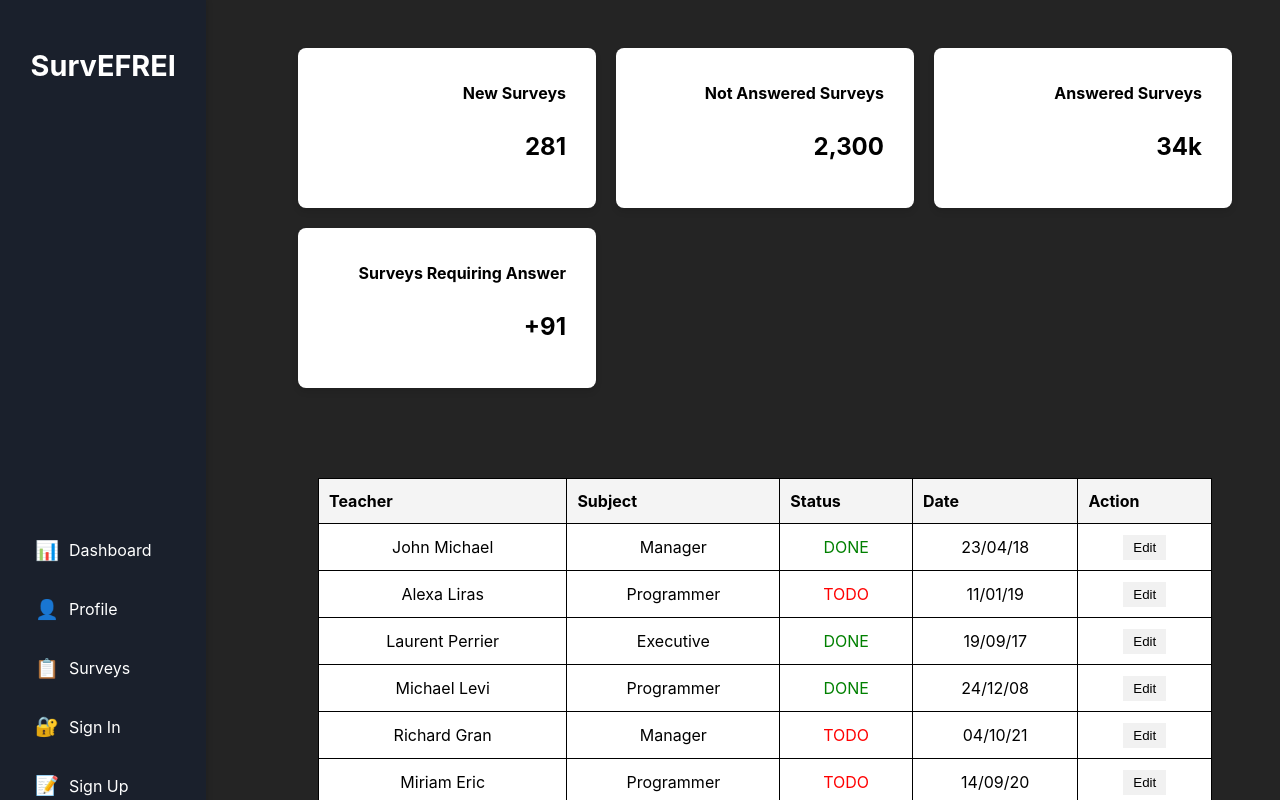
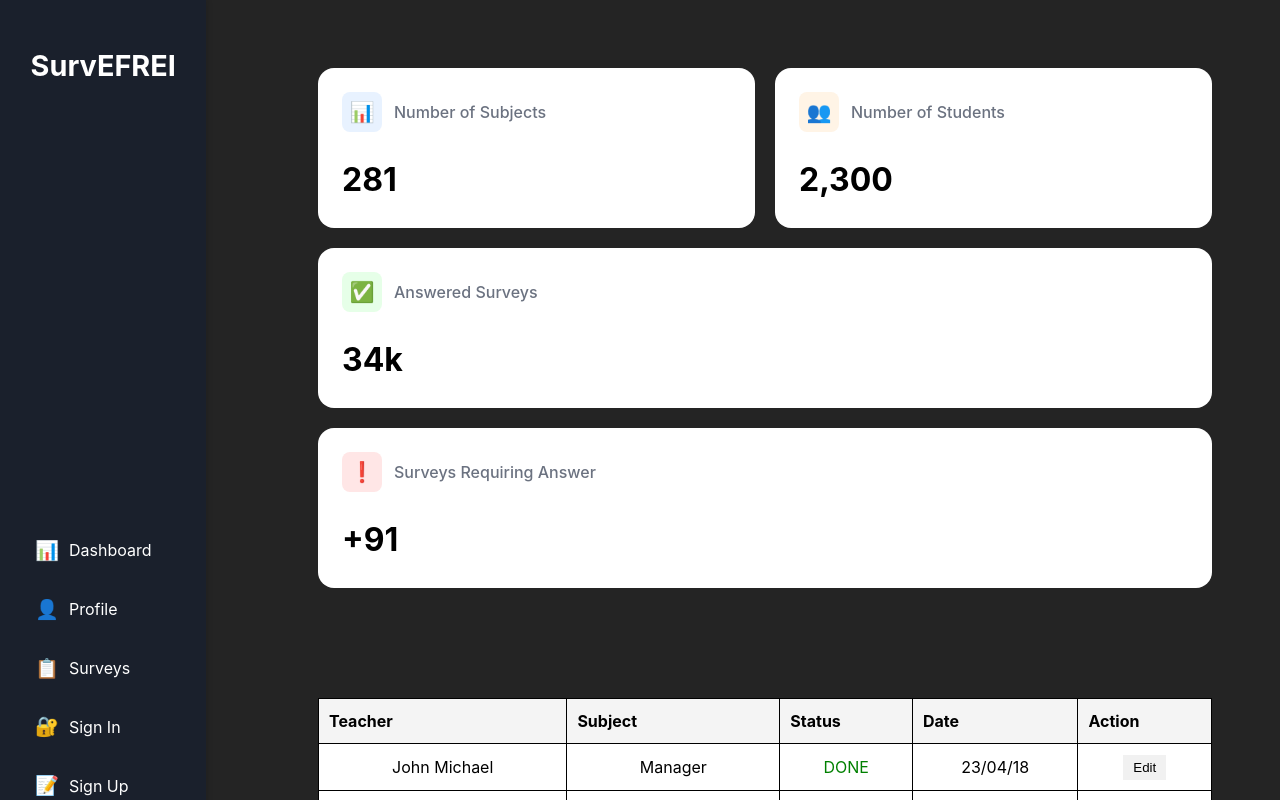
Before and after one commit to llanelli13/SurvEFREI_frontend, a React (Vite) app: page /home/dashboard in a window 1280 px wide. Shown: the top 800 px of the page. Built offline with nearby package versions, Linux system fonts and the light colour scheme.

Commit message:
Stats cards styles WIP

```diff
--- a/src/components/StatsCard.jsx
+++ b/src/components/StatsCard.jsx
@@ -1,25 +1,51 @@
-// StatsCards.jsx
-import React from "react";
-import "./styles/StatsCard.css";  // Assurez-vous d'avoir un fichier CSS pour styliser les cartes
+import React from 'react';
+import './styles/StatsCard.css';
 
 const StatsCards = () => {
   return (
-    <div className="stats-cards">
+    <div className="stats-container">
+      <div className="stats-row">
         <div className="stat-card">
-        <h2>New Surveys</h2>
-        <p>281</p>
+          <div className="stat-header">
+            <div className="stat-icon bg-blue">
+              📊
             </div>
+            <span className="stat-title">Number of Subjects</span>
+          </div>
+          <div className="stat-value">281</div>
+        </div>
+
         <div className="stat-card">
-        <h2>Not Answered Surveys</h2>
-        <p>2,300</p>
+          <div className="stat-header">
+            <div className="stat-icon bg-orange">
+              👥
             </div>
+            <span className="stat-title">Number of Students</span>
+          </div>
+          <div className="stat-value">2,300</div>
+        </div>
+
         <div className="stat-card">
-        <h2>Answered Surveys</h2>
-        <p>34k</p>
+          <div className="stat-header">
+            <div className="stat-icon bg-green">
+              ✅
             </div>
+            <span className="stat-title">Answered Surveys</span>
+          </div>
+          <div className="stat-value">34k</div>
+        </div>
+      </div>
+
+      <div className="stats-row">
         <div className="stat-card">
-        <h2>Surveys Requiring Answer</h2>
-        <p>+91</p>
+          <div className="stat-header">
+            <div className="stat-icon bg-red">
+              ❗
+            </div>
+            <span className="stat-title">Surveys Requiring Answer</span>
+          </div>
+          <div className="stat-value">+91</div>
+        </div>
       </div>
     </div>
   );
--- a/src/components/styles/StatsCard.css
+++ b/src/components/styles/StatsCard.css
@@ -1,30 +1,80 @@
-.stats-cards {
-  display: grid;
-  grid-template-columns: repeat(auto-fit, minmax(250px, 1fr)); /* Gestion dynamique */
+.stats-container {
+  display: flex;
+  flex-direction: column;
   gap: 20px;
-  margin-bottom: 30px;
+  padding: 20px;
+}
+
+.stats-row {
+  display: flex;
+  gap: 20px;
+  flex-wrap: wrap;
+}
+
+.stats-row:first-child {
+  justify-content: space-between;
 }
 
 .stat-card {
-  background-color: #fff;
-  padding: 20px;
-  border-radius: 8px;
-  box-shadow: 0 4px 6px rgba(0, 0, 0, 0.1);
-  text-align: right; /* Alignement à droite */
-  color: #000;
-  height: 120px; /* Fixe la hauteur des cartes */
+  background: white;
+  border-radius: 16px;
+  padding: 24px;
+  min-width: 280px;
+  flex: 1;
 }
 
-.stat-card h2 {
-  font-size: 1rem;
-  margin-bottom: 5px;
-  color: #000;
-  margin-right: 10px; /* Marge à droite */
+.stat-header {
+  display: flex;
+  align-items: center;
+  gap: 12px;
+  margin-bottom: 24px;
 }
 
-.stat-card p {
-  font-size: 1.5rem;
+.stat-icon {
+  width: 40px;
+  height: 40px;
+  border-radius: 8px;
+  display: flex;
+  align-items: center;
+  justify-content: center;
+  font-size: 20px;
+}
+
+.stat-title {
+  color: #6B7280;
+  font-size: 16px;
+  font-weight: 500;
+}
+
+.stat-value {
+  font-size: 32px;
   font-weight: bold;
-  color: #000;
-  margin-right: 10px; /* Marge à droite */
 }
+
+/* Icon background colors matching the image */
+.bg-blue {
+  background-color: #e8f2ff;
+}
+
+.bg-orange {
+  background-color: #fff4e6;
+}
+
+.bg-green {
+  background-color: #e6ffe8;
+}
+
+.bg-red {
+  background-color: #ffe6e6;
+}
+
+/* Responsive design */
+@media (max-width: 1024px) {
+  .stats-row {
+    flex-direction: column;
+  }
+
+  .stat-card {
+    width: 100%;
+  }
+}
```
Lines whose indentation alone changed are shown as unchanged.
